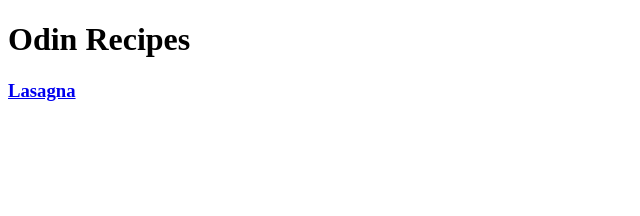
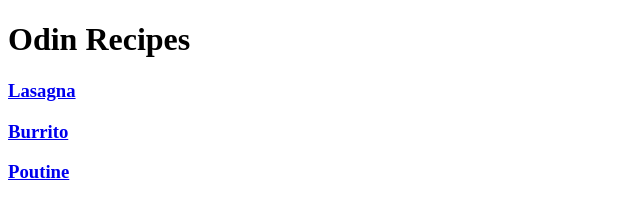
Before and after one commit to armaansd2/odin-recipes, a plain HTML site: page index.html in a window 1280 px wide. Shown: the whole page, without its empty margins (0-640 px from the left). Drawn offline with Linux system fonts and the light colour scheme.

Commit message:
Modify index.html

```diff
--- a/index.html
+++ b/index.html
@@ -8,6 +8,8 @@
 <body>
 	<h1>Odin Recipes</h1>
 	<h3><a href="recipes/lasagna.html">Lasagna</a></h3>
+	<h3><a href="recipes/burrito.html">Burrito</a></h3>
+	<h3><a href="recipes/lasagna.html">Poutine</a></h3>
 
 </body>
 </html>
```
